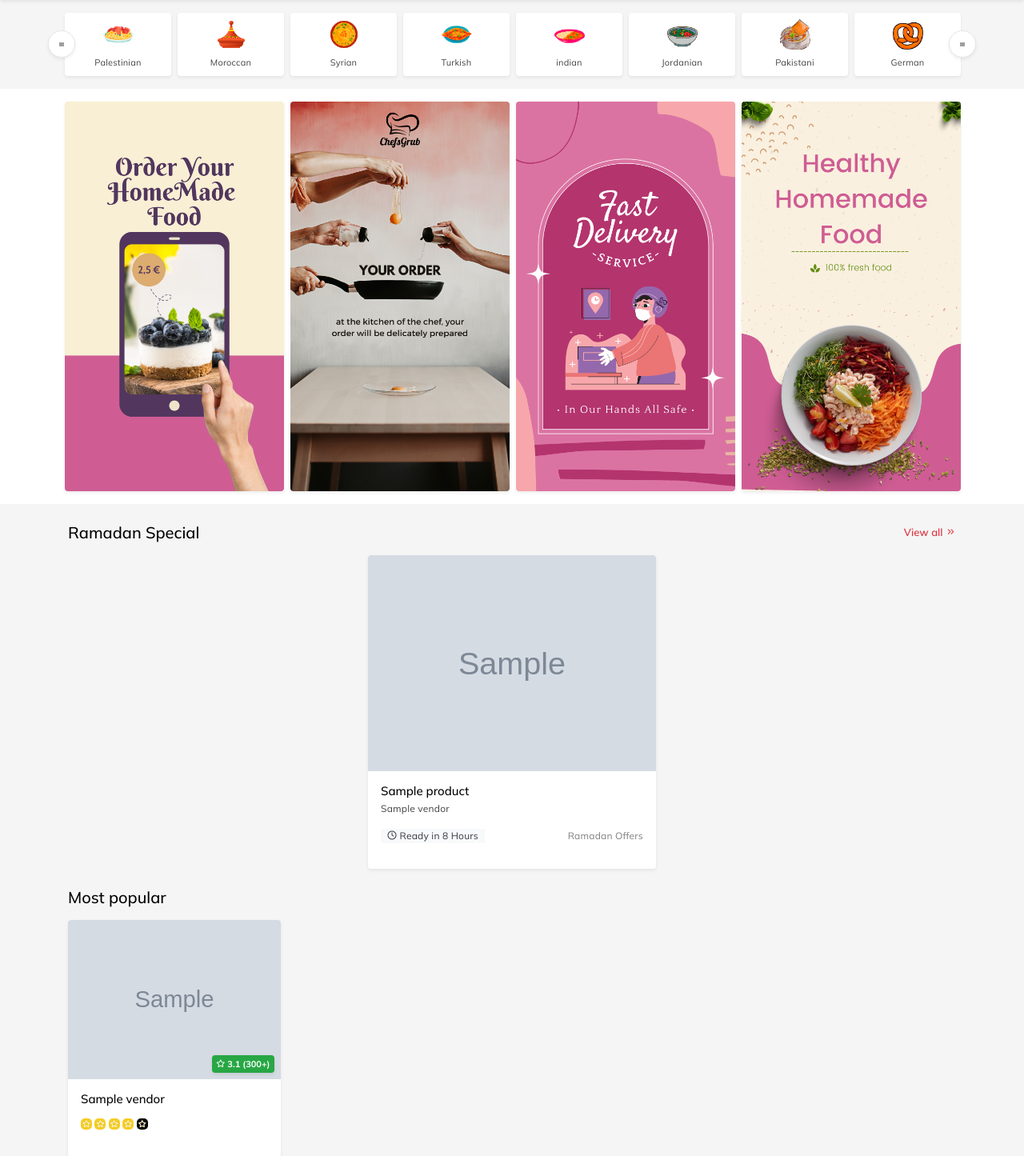
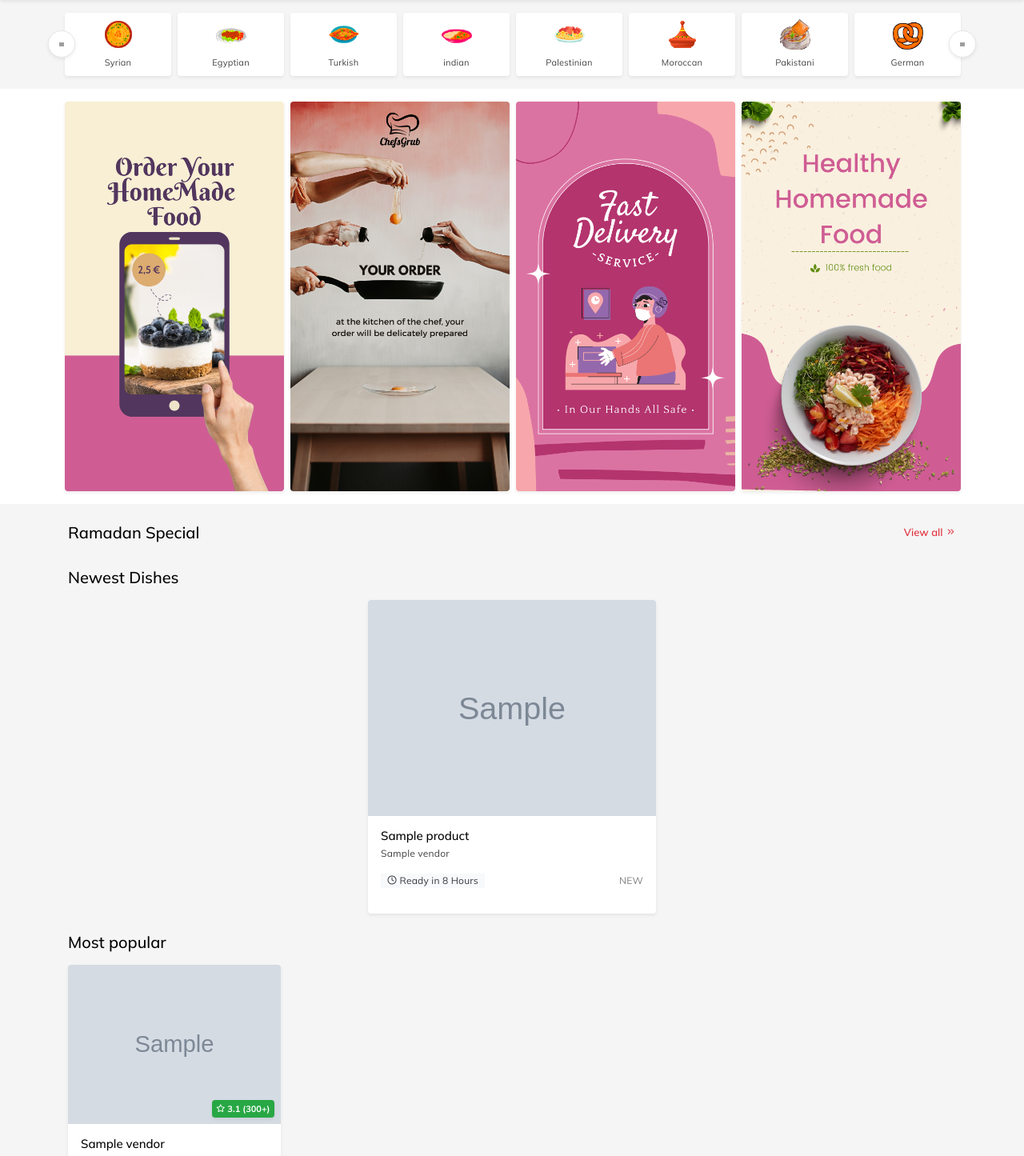
Before and after one commit to SaadEGI/chefsgrub, a Django app: template apps/core/templates/core/frontpage.html in a window 1280 px wide. Shown: the part 68-1513 px from the top of the page at 80% size. Run offline with Django 3.2, Linux system fonts and the light colour scheme; the template is opened without the code that fills it: most values are stand-ins (such as "Sample title", 1, 10 or a date in 2020); grey boxes marked "Sample" are stand-in pictures; some libraries are stand-ins or nearby versions; some web fonts are replaced; grey boxes are pictures that could not be loaded.

Commit message:
added egyptian + newest products in frontpage

```diff
--- a/apps/core/templates/core/frontpage.html
+++ b/apps/core/templates/core/frontpage.html
@@ -29,22 +29,17 @@
         <!-- Filters -->
         <div class="container">
              <div class="cat-slider">
-                <div class="cat-item px-1 py-3">
-                    <a class="bg-white rounded d-block p-2 text-center shadow-sm" href=" palestinian/ ">
-                        <img alt="#" src=" {% static 'img/palestinian.png' %} " class="img-fluid mb-2">
-                        <p class="m-0 small">Palestinian</p>
-                    </a>
-                </div>
-                <div class="cat-item px-1 py-3">
-                    <a class="bg-white rounded d-block p-2 text-center shadow-sm" href=" ./moroccan ">
-                        <img alt="#" src=" {% static 'img/moroccan.png' %} " class="img-fluid mb-2">
-                        <p class="m-0 small">Moroccan</p>
-                    </a>
-                </div>
+
                 <div class="cat-item px-1 py-3">
                     <a class="bg-white rounded d-block p-2 text-center shadow-sm" href=" syrian/ ">
                         <img alt="#" src=" {% static 'img/syrian.png' %} " class="img-fluid mb-2">
                         <p class="m-0 small">Syrian</p>
+                    </a>
+                </div>
+                 <div class="cat-item px-1 py-3">
+                    <a class="bg-white rounded d-block p-2 text-center shadow-sm" href=" egyptian/ ">
+                        <img alt="#" src=" {% static 'img/egyptian.png' %} " class="img-fluid mb-2">
+                        <p class="m-0 small">Egyptian</p>
                     </a>
                 </div>
                 <div class="cat-item px-1 py-3">
@@ -59,12 +54,19 @@
                         <p class="m-0 small">indian</p>
                     </a>
                 </div>
-                <div class="cat-item px-1 py-3">
-                    <a class="bg-white rounded d-block p-2 text-center shadow-sm" href=" jordanian/ ">
-                        <img alt="#" src=" {% static 'img/jordanian.png' %} " class="img-fluid mb-2">
-                        <p class="m-0 small">Jordanian</p>
+                 <div class="cat-item px-1 py-3">
+                    <a class="bg-white rounded d-block p-2 text-center shadow-sm" href=" palestinian/ ">
+                        <img alt="#" src=" {% static 'img/palestinian.png' %} " class="img-fluid mb-2">
+                        <p class="m-0 small">Palestinian</p>
                     </a>
                 </div>
+                <div class="cat-item px-1 py-3">
+                    <a class="bg-white rounded d-block p-2 text-center shadow-sm" href=" ./moroccan ">
+                        <img alt="#" src=" {% static 'img/moroccan.png' %} " class="img-fluid mb-2">
+                        <p class="m-0 small">Moroccan</p>
+                    </a>
+                </div>
+
                 <div class="cat-item px-1 py-3">
                     <a class="bg-white rounded d-block p-2 text-center shadow-sm" href=" pakistani/ ">
                         <img alt="#" src=" {% static 'img/pakisatni.png' %} " class="img-fluid mb-2">
@@ -116,16 +118,25 @@
 
         <div class="container">
 
-            <!-- Trending this week -->
+            <!-- ramadan -->
             <div class="pt-4 pb-2 title d-flex align-items-center">
                 <h5 class="m-0">Ramadan Special</h5>
 
 
                 <a class="font-weight-bold ml-auto" href=" ramadan/  ">View all <i class="feather-chevrons-right"></i></a>
             </div>
+
+
+            <!-- Trending this week -->
+            <div class="pt-4 pb-2 title d-flex align-items-center">
+                <h5 class="m-0">Newest Dishes</h5>
+
+
+
+            </div>
             <!-- slider -->
             <div class="trending-slider">
-                {% for product in ramadan_products %}
+                {% for product in newest_products %}
 
                 <div class="osahan-slider-item">
                     <div class="list-card bg-white h-100 rounded overflow-hidden position-relative shadow-sm">
@@ -142,7 +153,7 @@
                               </a>
                                 </h6>
                                 <p class="text-gray mb-3">{{ product.vendor }}</p>
-                                <p class="text-gray mb-3 time"><span class="bg-light text-dark rounded-sm pl-2 pb-1 pt-1 pr-2"><i class="feather-clock"></i> Ready in 8 Hours</span> <span class="float-right text-black-50"> Ramadan Offers</span></p>
+                                <p class="text-gray mb-3 time"><span class="bg-light text-dark rounded-sm pl-2 pb-1 pt-1 pr-2"><i class="feather-clock"></i> Ready in 8 Hours</span> <span class="float-right text-black-50"> NEW</span></p>
                             </div>
 
                         </div>
--- a/apps/core/views.py
+++ b/apps/core/views.py
@@ -15,7 +15,7 @@ SENDGRID_API_KEY = 'SG.oI30t1swQTqBSON1gCU4dw.VDcfEbljdIsJPiPvMT9MqNfdg71n7tM0FK
 def frontpage(request):
     newest_products = Product.objects.all()[0:8]
     vendorsall = Vendor.objects.all()
-    ramadan_products = Product.objects.filter(category=1)
+    ramadan_products = Product.objects.filter(category=2)
 
     return render(request, 'core/frontpage.html',{'ramadan_products':ramadan_products,'newest_products': newest_products, 'vendorsall':vendorsall})
 
```
Also changed, not shown: static/img/egyptian.png (added).
